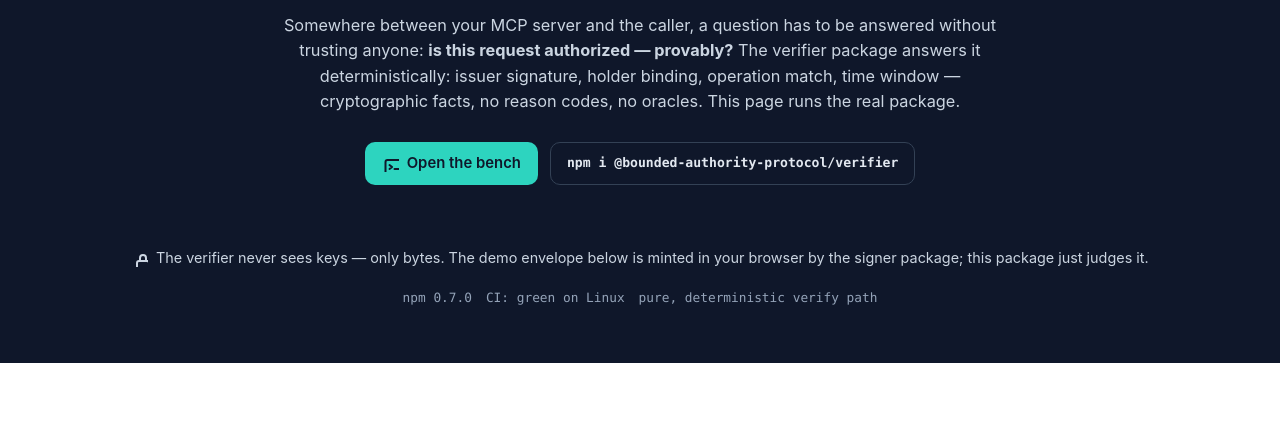
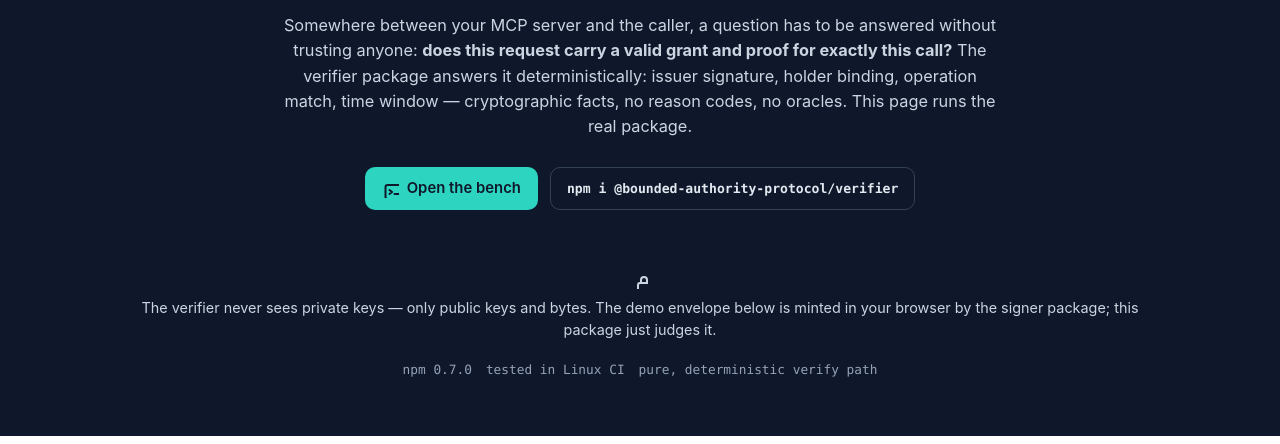
Before and after one commit to baselabs/bounded_authority_protocol_typescript, a website with bundled scripts: page web/index.html in a window 1280 px wide. Shown: the part 270-714 px from the top of the page. Built offline with nearby package versions, Linux system fonts and the light colour scheme.

Commit message:
Correct the package name in NOTICE and tool comments, and the bench page claims
NOTICE and two tool headers named the retired @bounded-authority/verifier. The bench page said the
package has zero runtime dependencies (three since 0.7.0), that the verifier never sees keys (it
takes public keys), and that CI is green (a static claim).

track: T2

```diff
--- a/eslint.config.js
+++ b/eslint.config.js
@@ -1,4 +1,4 @@
-// ESLint config for @bounded-authority/verifier — the library-path purity gate (ADR 0014 Decision 8)
+// ESLint config for @bounded-authority-protocol/verifier — the library-path purity gate (ADR 0014 Decision 8)
 // and, since 0.7.0, the browser-safety gate. test/guards.test.ts holds every rule below to a probe that
 // must trip it, linted against THIS file.
 //
--- a/tools/license-check.mjs
+++ b/tools/license-check.mjs
@@ -1,5 +1,5 @@
 #!/usr/bin/env node
-// Dependency-license check for @bounded-authority/verifier (ADR 0014 Decision 8). Since 0.7.0 the SDK
+// Dependency-license check for @bounded-authority-protocol/verifier (ADR 0014 Decision 8). Since 0.7.0 the SDK
 // has three runtime dependencies, all exactly pinned and MIT-licensed: @noble/ed25519, @noble/curves
 // and @noble/hashes, loaded only by the portable crypto backend (browsers, Deno, Bun, and Node under
 // --conditions=bap-portable); the node backend uses node:crypto. This gate fails if any runtime
--- a/web/index.html
+++ b/web/index.html
@@ -46,17 +46,17 @@
     <p class="kicker"><span class="wordmark hero-mark"><i>[</i>BAP<i>]</i></span> Bounded Authority Protocol · the verifier package</p>
     <h1>The resource’s side of BAP:<br><em>check the envelope, keep the facts</em>.</h1>
     <p class="lede">Somewhere between your MCP server and the caller, a question has to be answered
-    without trusting anyone: <strong>is this request authorized — provably?</strong> The verifier
+    without trusting anyone: <strong>does this request carry a valid grant and proof for exactly this call?</strong> The verifier
     package answers it deterministically: issuer signature, holder binding, operation match, time
     window — cryptographic facts, no reason codes, no oracles. This page runs the real package.</p>
     <div class="hero-actions">
       <a class="btn primary" href="#bench"><svg class="ic"><use href="#i-terminal"/></svg> Open the bench</a>
       <a class="btn ghost" href="#install">npm i @bounded-authority-protocol/verifier</a>
     </div>
-    <p class="custody-note"><svg class="ic"><use href="#i-lock"/></svg> The verifier never sees keys — only bytes. The demo envelope below is minted
+    <p class="custody-note"><svg class="ic"><use href="#i-lock"/></svg> The verifier never sees private keys — only public keys and bytes. The demo envelope below is minted
     in your browser by the signer package; this package just judges it.</p>
     <ul class="badges">
-      <li>npm 0.7.0</li><li>CI: green on Linux</li><li>pure, deterministic verify path</li>
+      <li>npm 0.7.0</li><li>tested in Linux CI</li><li>pure, deterministic verify path</li>
     </ul>
   </div>
 </section>
@@ -206,7 +206,7 @@
 
 <section class="wrap" id="install">
   <div class="sec-head"><h2>Install</h2></div>
-  <pre class="code slim">npm i @bounded-authority-protocol/verifier    # Node >= 22, zero runtime dependencies</pre>
+  <pre class="code slim">npm i @bounded-authority-protocol/verifier    # Node >= 22, browsers, Deno, Bun; three pinned @noble dependencies</pre>
 </section>
 </main>
 
```
Also changed, not shown: 1 other file.
